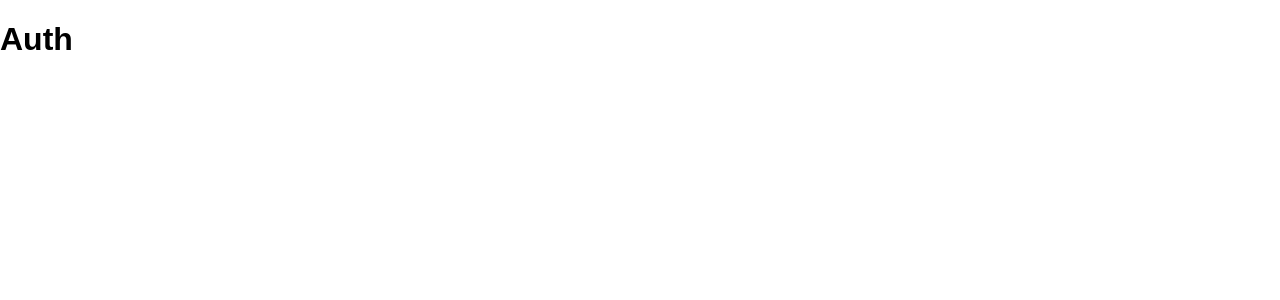
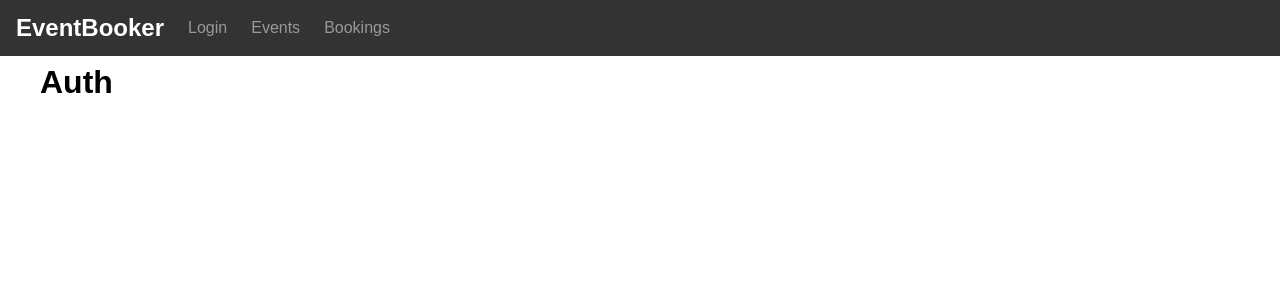
Before and after one commit to jurrianlammerts/event-booker, a React (Create React App) app in the folder frontend/: page /auth in a window 1280 px wide. Shown: the top 300 px of the page. Built offline with nearby package versions, Linux system fonts and the light colour scheme; the HTML template or start-up script is replaced by a standard one.

Commit message:
Basic nav + some styles

```diff
--- a/frontend/package.json
+++ b/frontend/package.json
@@ -6,7 +6,8 @@
     "react": "^16.11.0",
     "react-dom": "^16.11.0",
     "react-router-dom": "^5.1.2",
-    "react-scripts": "3.2.0"
+    "react-scripts": "3.2.0",
+    "styled-components": "^4.4.1"
   },
   "scripts": {
     "start": "react-scripts start",
@@ -28,5 +29,8 @@
       "last 1 firefox version",
       "last 1 safari version"
     ]
+  },
+  "devDependencies": {
+    "babel-plugin-styled-components": "^1.10.6"
   }
 }
--- a/frontend/src/App.js
+++ b/frontend/src/App.js
@@ -1,23 +1,30 @@
 import React from 'react';
 import { BrowserRouter, Route, Redirect, Switch } from 'react-router-dom';
+import styled from 'styled-components';
 
 import Auth from './pages/Auth';
 import Events from './pages/Events';
 import Bookings from './pages/Bookings';
-
-import './App.css';
+import Nav from './components/Navigation/Main';
 
 function App() {
   return (
     <BrowserRouter>
+      <Nav />
+      <Page>
         <Switch>
           <Redirect from="/" to="auth" exact />
           <Route path="/auth" component={Auth} />
           <Route path="/events" component={Events} />
           <Route path="/bookings" component={Bookings} />
         </Switch>
+      </Page>
     </BrowserRouter>
   );
 }
 
 export default App;
+
+const Page = styled.main`
+  margin: 4rem 2.5rem;
+`;
--- /dev/null
+++ b/frontend/src/components/Navigation/Main.js
@@ -0,0 +1,61 @@
+import React from 'react';
+import { NavLink } from 'react-router-dom';
+import styled from 'styled-components';
+
+function Main() {
+  return (
+    <Header>
+      <Logo>EventBooker</Logo>
+      <NavItems>
+        <li>
+          <NavLink to="/auth">Login</NavLink>
+        </li>
+        <li>
+          <NavLink to="/events">Events</NavLink>
+        </li>
+        <li>
+          <NavLink to="/bookings">Bookings</NavLink>
+        </li>
+      </NavItems>
+    </Header>
+  );
+}
+
+export default Main;
+
+const Header = styled.header`
+  position: fixed;
+  top: 0;
+  left: 0;
+  width: 100%;
+  height: 3.5rem;
+  background: #333;
+  padding: 0 1rem;
+  display: flex;
+  align-items: center;
+`;
+
+const Logo = styled.h1`
+  color: #fff;
+  margin: 0;
+  font-size: 1.5rem;
+`;
+
+const NavItems = styled.ul`
+  display: flex;
+  padding: 0;
+  margin: 0;
+  list-style: none;
+  li {
+    margin-left: 1.5rem;
+    a {
+      text-decoration: none;
+      color: #999;
+      :hover,
+      :active {
+        color: #ddd;
+        border-bottom: solid 2px #ddd;
+      }
+    }
+  }
+`;
```
Also changed, not shown: frontend/.babelrc (added), frontend/src/App.css (deleted), 1 other file (tests, documents, lock files or other folders). Lines whose indentation alone changed are shown as unchanged.
